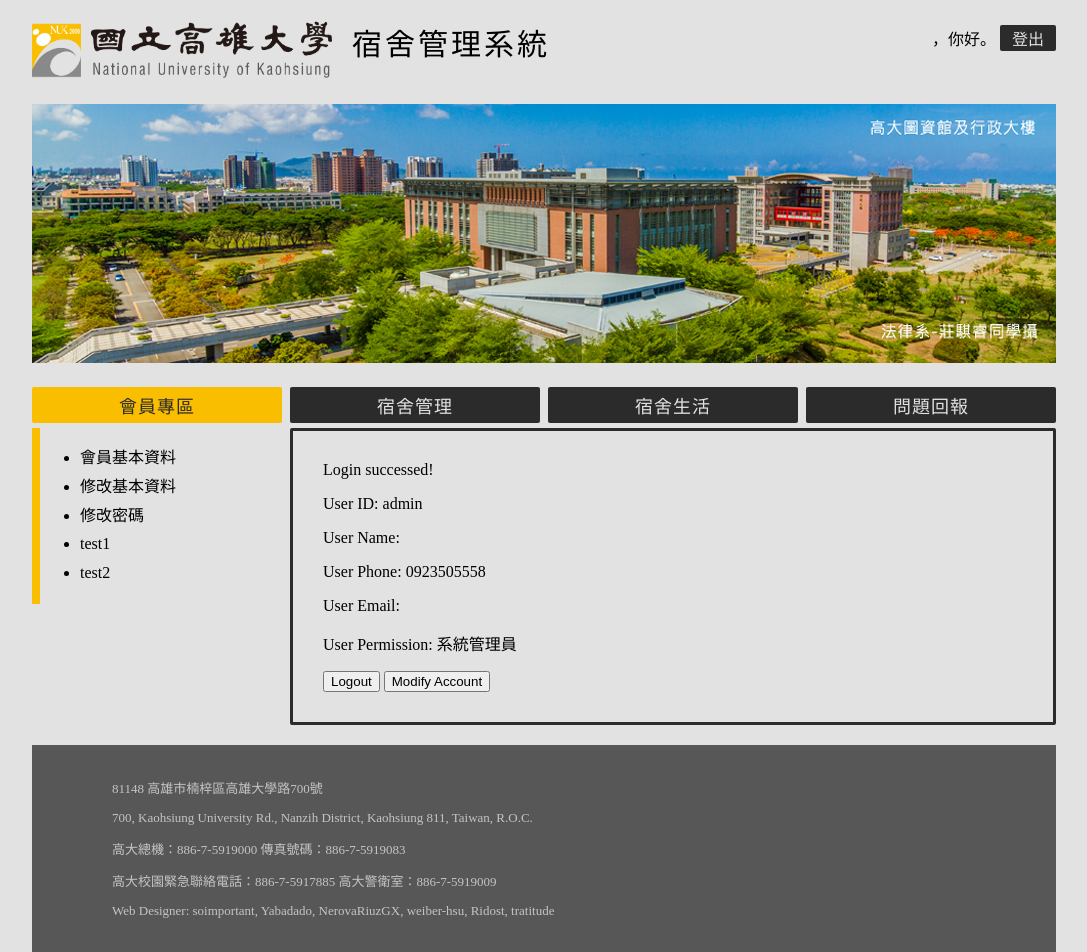
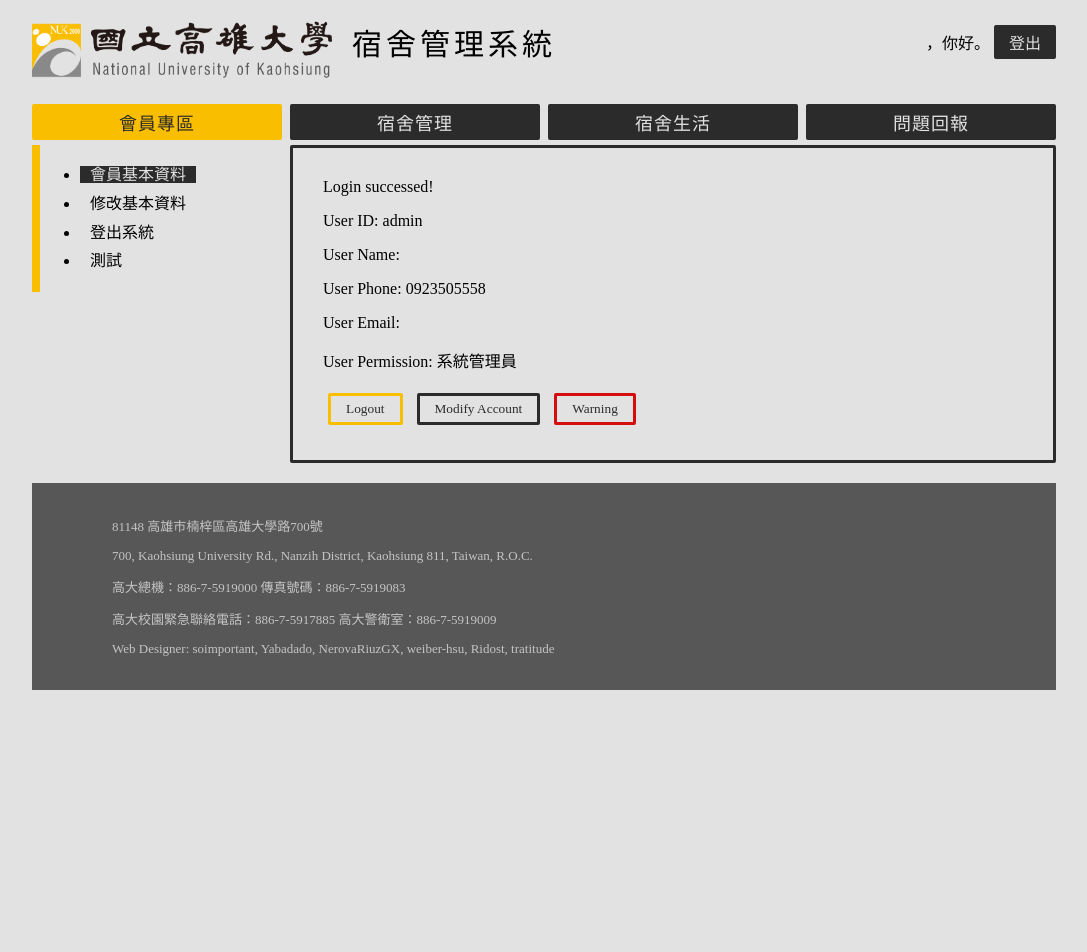
Before and after one commit to Ridost/SDMS, a Django app: page /AS/index/ in a window 1280 px wide. Shown: the whole page, without its empty margins (96-1183 px from the left). After the commit the page ends 690 px from the top, so only its background shows below. Run offline with Django 3.2, Linux system fonts and the light colour scheme; a user stored in the database is signed in; data comes from the database, SQL or seed files in the repository; both versions use the stored data as it was after the commit; some web fonts are replaced.

Commit message:
html/css update (AS)

```diff
--- a/AS/static/AS/main_style.css
+++ b/AS/static/AS/main_style.css
@@ -27,7 +27,7 @@
     font-family: "NS-Bold";
     padding-left: 20px;
     font-size: 30px;
-    letter-spacing: 3px;
+    letter-spacing: 4px;
     vertical-align: middle;
 }
 
@@ -44,7 +44,7 @@
     background-color: #2b2b2b;
     color: #e2e2e2;
     text-decoration: none;
-    padding: 1px 12px;
+    padding: 5px 15px;
     text-align: center;
     display: inline-block;
     min-width: 45px;
@@ -132,12 +132,26 @@
     line-height: 180%;
 }
 
+#sidebar-list li a{
+    padding: 0 10px;
+}
+
 .sidebar-item:link, .sidebar-item:visited{
     text-decoration: none;
     color: black;
 }
 
 .sidebar-item:hover, .sidebar-item:active{
+    text-decoration: underline;
+}
+
+.sidebar-item-selected:link, .sidebar-item-selected:visited{
+    background-color: #2b2b2b;
+    text-decoration: none;
+    color: #e2e2e2;
+}
+
+.sidebar-item-selected:hover, .sidebar-item-selected:active{
     text-decoration: underline;
 }
 
@@ -159,6 +173,58 @@
     background-color: #575757;
 }
 
+/*==============================================*/
+
+.button-accept{
+    background-color: transparent;
+    font-family: "NS-Medium";
+    color: #2b2b2b;
+    border: 3px solid #fabe00;
+    border-radius: 2px;
+    text-decoration: none;
+    padding: 5px 15px;
+    margin: 5px;
+}
+
+.button-accept:hover{
+    background-color: #fabe00;
+    color: #2b2b2b;
+}
+
+.button-decline{
+    background-color: transparent;
+    font-family: "NS-Medium";
+    color: #2b2b2b;
+    border: 3px solid #2b2b2b;
+    border-radius: 2px;
+    text-decoration: none;
+    padding: 5px 15px;
+    margin: 5px;
+}
+
+.button-decline:hover{
+    background-color: #2b2b2b;
+    color: #e2e2e2;
+}
+
+.button-warning{
+    background-color: transparent;
+    font-family: "NS-Medium";
+    color: #2b2b2b;
+    border: 3px solid #d40d0d;
+    border-radius: 2px;
+    text-decoration: none;
+    padding: 5px 15px;
+    margin: 5px;
+}
+
+.button-warning:hover{
+    background-color: #d40d0d;
+    color: #e2e2e2;
+}
+
+/*==============================================*/
+
 @font-face {
     font-family: "NS-Regular";
     src: url("fonts/NotoSansCJKtc-Regular.otf")
--- a/AS/templates/AS/base.html
+++ b/AS/templates/AS/base.html
@@ -7,7 +7,7 @@
 
     {% load staticfiles %}
 
-    <link rel="SHORTCUT ICON" href={% static "AS/small_icon.ico" %} type="image/x-icon">
+    <link rel="shortcut icon" href={% static "AS/favicon.ico" %} type="image/x-icon">
     <link rel=stylesheet type="text/css" href={% static "AS/main_style.css" %}>
 
     {% block script %}{% endblock %}
@@ -42,16 +42,10 @@
         </header>
 
         <div id="content-container">
-            <div id="topbar">
-                {% block topbar %}{% endblock %}
-                <img src={% static "AS/topbar_banner.png" %} width=1024 height=259>
-            </div>
+            {% block topbar %}{% endblock %}
 
             <nav id="navbar">
-                <a href="/DMS/hello/" class={% if 'DMS/' in request.path %} "navbar-item-selected" {% else %} "navbar-item" {% endif %}>宿舍管理</a>
-                <a href="/DLS/billboard/" class={% if 'DLS/' in request.path %} "navbar-item-selected" {% else %} "navbar-item" {% endif %}>宿舍生活</a>
-                <a href="/RS/" class={% if 'RS/' in request.path %} "navbar-item-selected" {% else %} "navbar-item" {% endif %}>問題回報</a>
-                <a href="/AS/index/" class={% if 'AS/' in request.path %} "navbar-item-selected" {% else %} "navbar-item" {% endif %}>會員專區</a>
+                {% block navbar %}{% endblock %}
             </nav>
 
             <div id="content">
--- a/AS/templates/AS/index.html
+++ b/AS/templates/AS/index.html
@@ -1,4 +1,8 @@
 {% extends 'AS/base.html' %}
+
+{% block title %}
+    宿舍管理系統 - 會員基本資料
+{% endblock %}
 
 {% block article %}
 
@@ -8,8 +12,9 @@
 <p>User Phone: {{phone}}</p>
 <p>User Email: {{mail}}</p>
 <p>User Permission: {{permission}}</p>
-<input type='button' value='Logout' onclick='location="/AS/logout/"'>
-<input type='button' value='Modify Account' onclick='location="/AS/modify/"'>
+<input class='button-accept' type='button' value='Logout' onclick='location="/AS/logout/"'>
+<input class='button-decline' type='button' value='Modify Account' onclick='location="/AS/modify/"'>
+<input class='button-warning' type='button' value='Warning'>
 <!--
 <input type="button" value="修改資料" onclick="location='/account/modify/'">
 <input type="button" value="返回主頁" onclick="location='/shoppingCart/index/'">
@@ -18,14 +23,18 @@
 
 {% endblock %}
 
+{% block topbar %}
+{% endblock %}
+
+{% block navbar %}
+    {% include 'AS/navbar.html' %}
+{% endblock %}
+
 {% block sidebar %}
-
-<ul>
-    <li><a href="/AS/index/" class="sidebar-item">會員基本資料</a></li>
-    <li>修改基本資料</li>
-    <li>修改密碼</li>
-    <li>test1</li>
-    <li>test2</li>
-</ul>
-
+    <ul>
+        <li><a href="/AS/index/" class="sidebar-item-selected">會員基本資料</a></li>
+        <li><a href="/AS/modify/" class="sidebar-item">修改基本資料</a></li>
+        <li><a href="/AS/logout/" class="sidebar-item">登出系統</a></li>
+        <li><a href="/AS/test/" class="sidebar-item">測試</a></li>
+    </ul>
 {% endblock %}
--- /dev/null
+++ b/AS/templates/AS/navbar.html
@@ -0,0 +1,4 @@
+<a href="/DMS/hello/" class="navbar-item">宿舍管理</a>
+<a href="/DLS/billboard/" class="navbar-item">宿舍生活</a>
+<a href="/RS/" class="navbar-item">問題回報</a>
+<a href="/AS/index/" class="navbar-item-selected">會員專區</a>
--- /dev/null
+++ b/AS/templates/AS/topbar.html
@@ -0,0 +1,4 @@
+<div id="topbar">
+    {% load staticfiles %}
+    <img src={% static "AS/topbar_banner.png" %} width=1024 height=259>
+</div>
```
Also changed, not shown: AS/templates/AS/login.html (+23 -4 lines), AS/templates/AS/modify.html (+22 -5 lines), AS/static/AS/favicon.ico (renamed from AS/static/AS/small_icon.ico), AS/templates/AS/sidebar.html (deleted), db.sqlite3.
